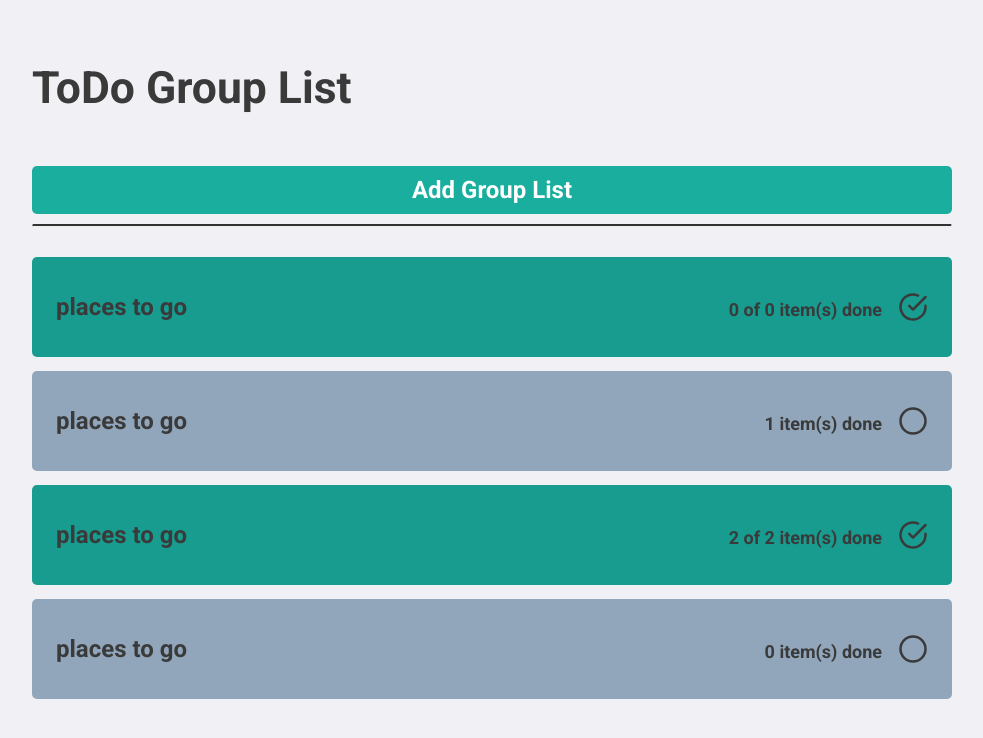
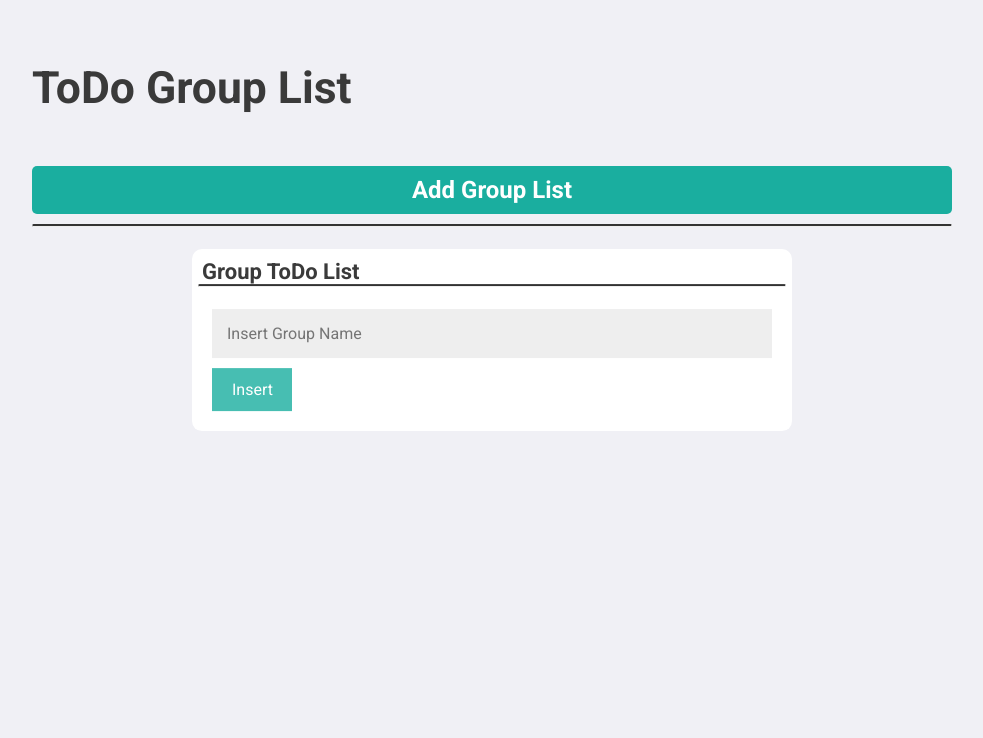
Before and after one commit to Alex-Paris/ToDoList, a React (Create React App) app: page / in a window 1280 px wide. Both pictures are taken after a click on the button "Add Group List". Shown: the top 738 px of the page, without its empty margins (148-1131 px from the left). Built offline with nearby package versions, Linux system fonts and the light colour scheme.

Commit message:
chore: add group list and popupform submit

```diff
--- a/src/pages/Home/index.tsx
+++ b/src/pages/Home/index.tsx
@@ -1,35 +1,67 @@
-import React, {useState} from 'react';
+import React, {FormEvent, useState} from 'react';
 import {FiCircle, FiCheckCircle} from 'react-icons/fi';
 import { Link } from 'react-router-dom';
 
-
-import { Header, TodoGroups } from './styles';
+import { Header, Error, TodoGroups, PopUpForm } from './styles';
 
 interface TodoGroup {
   name: string;
-  totalItems: number;
-  doneItems: number;
+  totalItems?: number;
+  doneItems?: number;
+
+
 }
 
 const Home: React.FC = () => {
-  const [todoDone, setTodoDone] = useState('');
+  const [newGroupTodo, setNewGroupTodo] = useState<TodoGroup>({name: ''});
+  const [showPopupForm, setShowPopupForm] = useState(false);
+  const [inputError, setInputError] = useState('');
   const [todoGroups, setTodoGroups] = useState<TodoGroup[]>(() => {
-    return ([
-      {name: 'places to go', totalItems: 0, doneItems: 0},
-      {name: 'places to go', totalItems: 2, doneItems: 1},
-      {name: 'places to go', totalItems: 2, doneItems: 2},
-      {name: 'places to go', totalItems: 3, doneItems: 0}
-    ]);
+    return [];
+  });
 
-  });
+  function handleAddGroupTodo(event: FormEvent<HTMLFormElement>): void {
+    event.preventDefault();
+
+    if (!newGroupTodo.name) {
+      setInputError('Group Name needed.');
+      return;
+    }
+
+    try {
+      setTodoGroups([...todoGroups, newGroupTodo ]);
+      setInputError('');
+      setNewGroupTodo({name: ''});
+      setShowPopupForm(!showPopupForm);
+    } catch (err) {
+      setInputError('An error has happened.');
+    }
+  }
+
+  function handlePopupForm(): void {
+    setShowPopupForm(!showPopupForm);
+  }
 
   return (
     <>
       <Header>
         <h3>ToDo Group List</h3>
-        <button>Add Group List</button>
+        <button onClick={handlePopupForm} >Add Group List</button>
         <hr />
       </Header>
+
+      <PopUpForm hasVisible={showPopupForm}>
+        <div>
+          <h3>Group ToDo List</h3>
+          <hr/>
+          <form onSubmit={handleAddGroupTodo}>
+            <input type="text" value={newGroupTodo.name} onChange={(e) => setNewGroupTodo({name: e.target.value})} placeholder='Insert Group Name' />
+            { inputError && <Error>{inputError}</Error>}
+            <button type='submit' >Insert</button>
+          </form>
+        </div>
+      </PopUpForm>
+
       <TodoGroups>
         {todoGroups.map((todoGroup) => (
           <Link
--- a/src/pages/Home/styles.ts
+++ b/src/pages/Home/styles.ts
@@ -1,6 +1,9 @@
-import styled, {css} from 'styled-components';
+import styled, { css } from 'styled-components';
 import { shade } from 'polished';
 
+interface PropsPopUpForm {
+  hasVisible:boolean;
+}
 
 export const Header = styled.header`
   font-size: 38px;
@@ -32,22 +35,91 @@ export const Header = styled.header`
       background: ${shade(0.3, '#1AAE9F')};
     }
   }
+`;
+
+export const PopUpForm = styled.div<PropsPopUpForm>`
+  position: relative;
+  width: 100%;
+  color: #3a3a3a;
+
+  h3 {
+    font-size: 22px;
+    margin: 10px 0 0 10px;
+  }
 
   hr {
-    border-top: 2px solid #333;
-    border-radius: 5px;
+    width: 98%;
+    position: fixed;
+    left: 1%;
   }
+
+  div {
+    display: none;
+    position: fixed;
+    width: 600px;
+    left: 50%;
+    top: 30%;
+    transform: translate(-50%, 5%);
+    border-radius: 10px;
+    z-index: 9;
+    background-color: #fff;
+
+    ${(props) => props.hasVisible && css`
+      display: block;
+    `}
+
+    form {
+      max-width: 600px;
+      padding: 20px;
+
+      input {
+        width: 100%;
+        padding: 15px;
+        margin: 5px 0 0 0;
+        border: none;
+        background: #eee;
+
+        &:focus {
+          background-color: ${shade(0.1, '#eee')};
+          outline: none;
+        }
+      }
+
+      button {
+        padding: 12px 20px;
+        left: 100px;
+        border: none;
+        background-color: #1AAE9F;
+        margin-top: 10px;
+        color: #fff;
+        width: 80px;
+        opacity: 0.8;
+        transition: transform 0.2s, background-color 0.2s;
+
+        &:hover {
+          transform: translateY(3px);
+          background: ${shade(0.1, '#1AAE9F')};
+        }
+
+        &:active {
+          background: ${shade(0.3, '#1AAE9F')};
+        }
+      }
+    }
+  }
+
+
 `;
 
 export const TodoGroups = styled.div`
   margin-top: 30px;
 
   #doneLink {
-    background: ${shade(0.1, '#1AAE9F')};
+    background: ${shade(-0.2, '#247a44')};
   }
 
   #undoneLink {
-    background: ${shade(-0.3, 'slategray')};
+    background: #b3b3b3;
   }
 
   a {
@@ -88,3 +160,9 @@ export const TodoGroups = styled.div`
     }
   }
 `;
+
+export const Error = styled.span`
+  display: block;
+  color: #c53030;
+  margin-top: 8px;
+`;
--- a/src/styles/global.ts
+++ b/src/styles/global.ts
@@ -21,6 +21,11 @@ export default createGlobalStyle`
     font: 16px Roboto, sans-serif;
   }
 
+  hr {
+    border-top: 2px solid #333;
+    border-radius: 5px;
+  }
+
   #root {
     max-width: 960px;
     margin: 0 auto;
```
